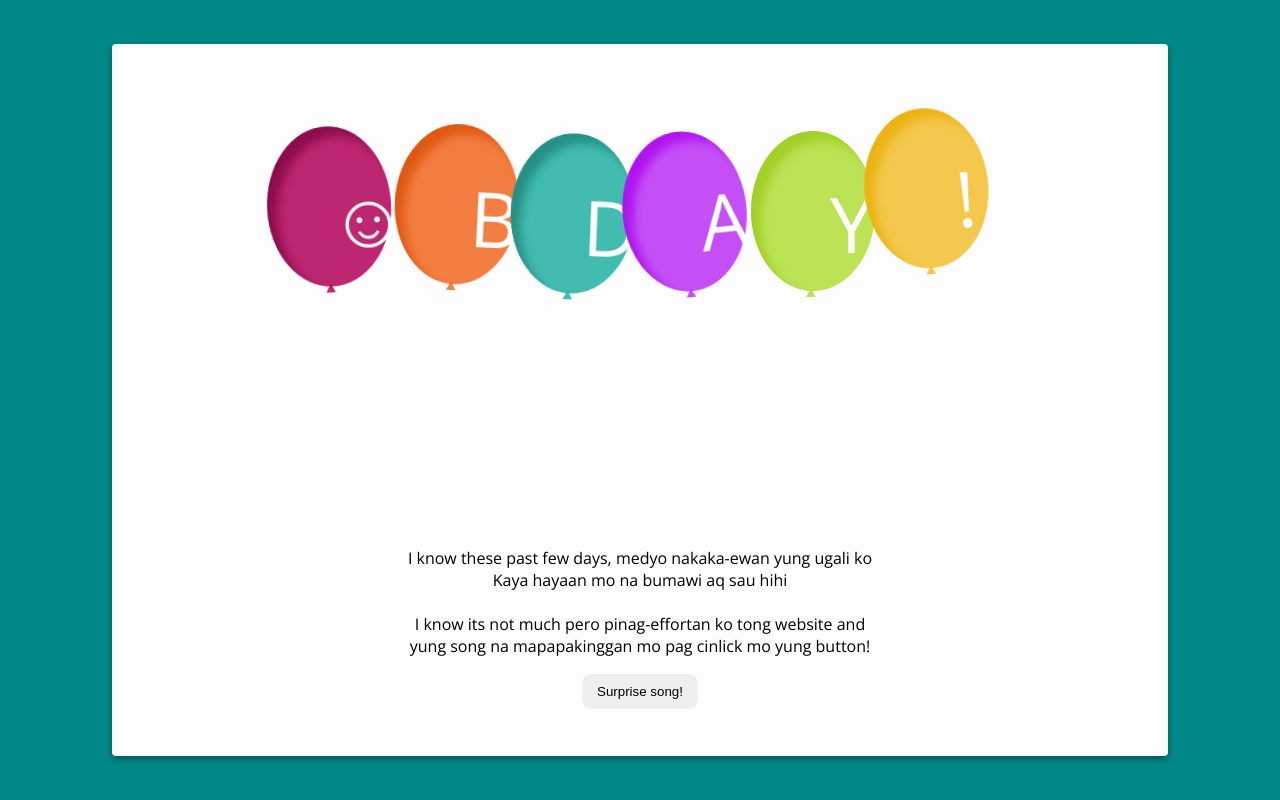
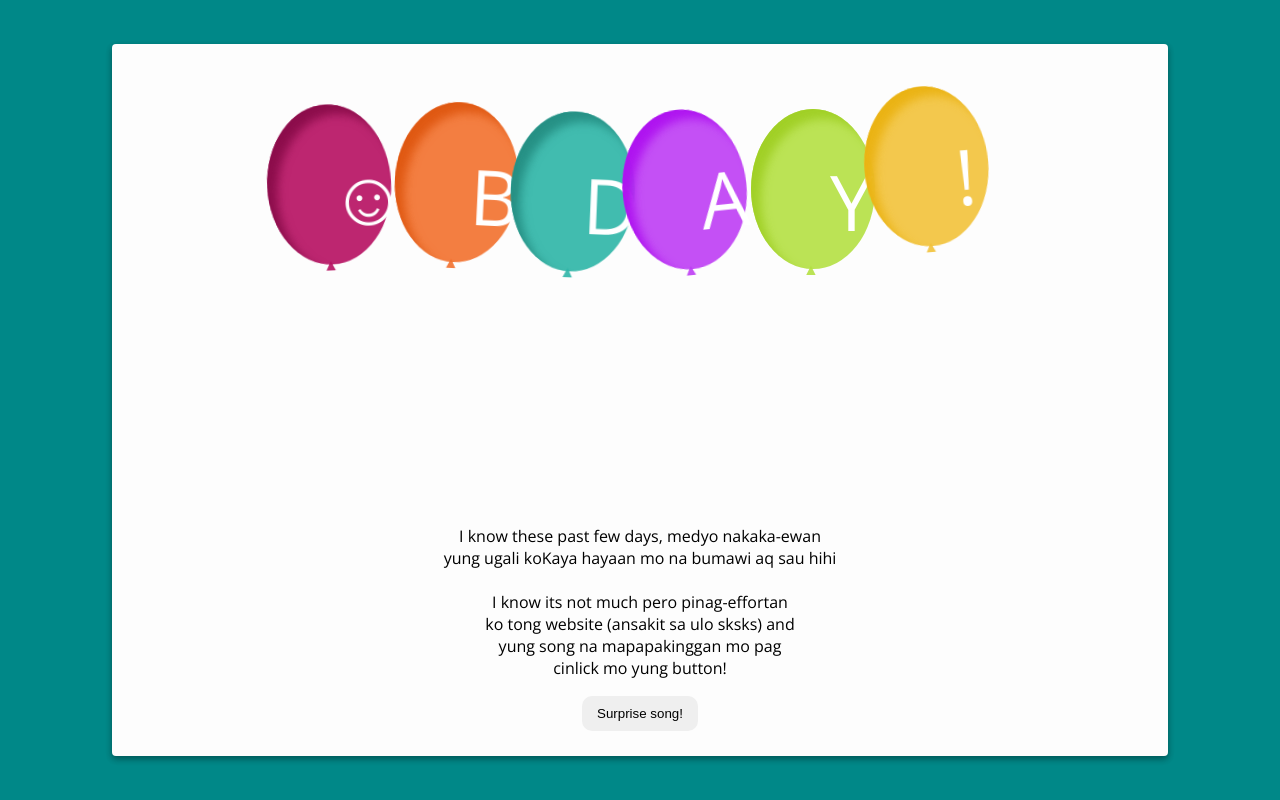
Before and after one commit to gamingbeans22/leabunjing.github.io, a plain HTML site: page page2.html in a window 1280 px wide. Drawn offline with nearby package versions, Linux system fonts and the light colour scheme; a web font is replaced by a local one.

Commit message:
Update page2.html

```diff
--- a/page2.html
+++ b/page2.html
@@ -51,10 +51,12 @@
                 window.parent.postMessage('resize', "*");
             }
         </script>
-		<p>I know these past few days, medyo nakaka-ewan yung ugali ko
-		<br>Kaya hayaan mo na bumawi aq sau hihi
-		<br><br>I know its not much pero pinag-effortan ko tong website and
-		<br>yung song na mapapakinggan mo pag cinlick mo yung button!
+		<p>I know these past few days, medyo nakaka-ewan
+		<br>yung ugali koKaya hayaan mo na bumawi aq sau hihi
+		<br><br>I know its not much pero pinag-effortan
+		<br>ko tong website (ansakit sa ulo sksks) and
+		<br>yung song na mapapakinggan mo pag
+		<br>cinlick mo yung button!
 		</p>
 	  <button onclick="window.location.href='song.html'">Surprise song!</button>
     </div>
```
